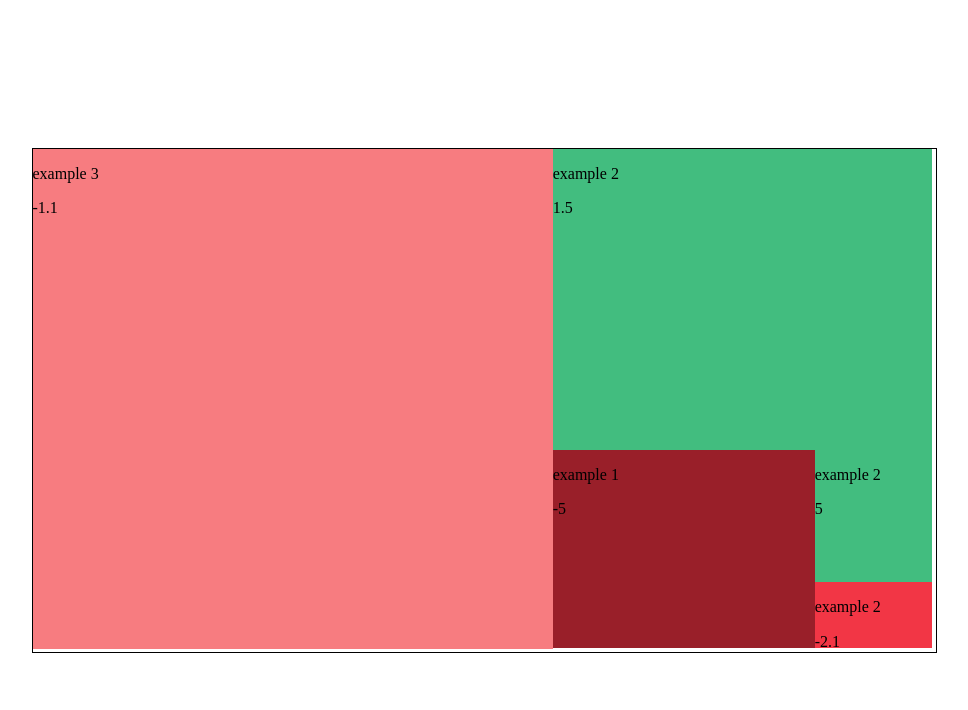
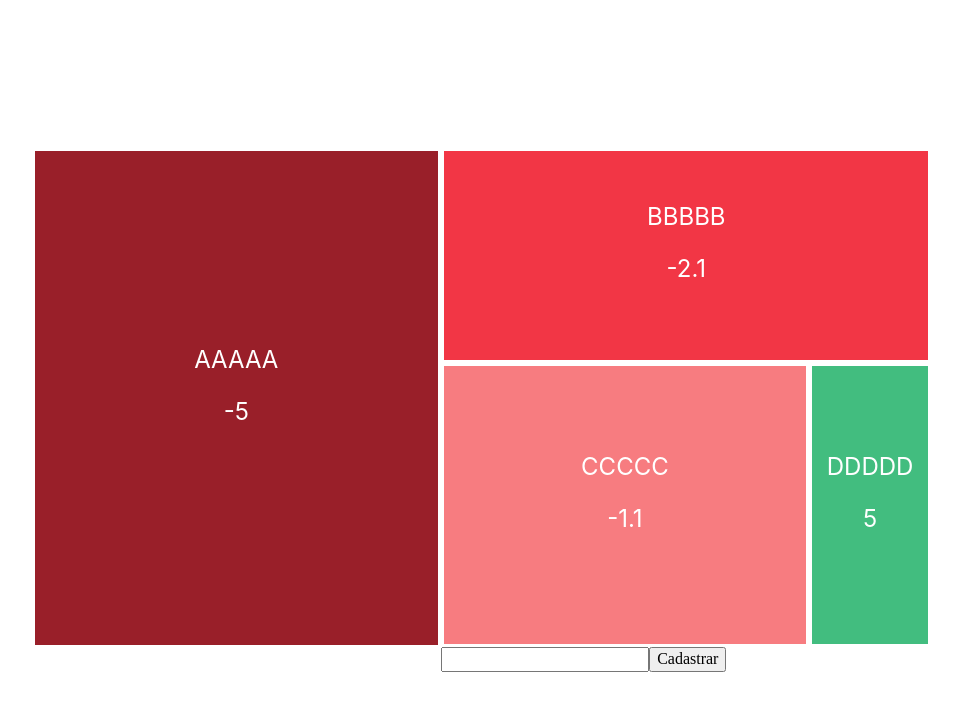
Before and after one commit to GuilhermeWatanabe/heatmap-react-app, a React (Create React App) app: page / in a window 1280 px wide. Shown: the top 710 px of the page, without its empty margins (156-1124 px from the left). Built offline with nearby package versions, Linux system fonts and the light colour scheme.

Commit message:
Feat: create the style for the stock boxes.

```diff
--- a/src/helpers/StocksHelper.tsx
+++ b/src/helpers/StocksHelper.tsx
@@ -1,14 +1,13 @@
-import { StockPanelSize } from "enums/StockPanelSize";
-import { IStock } from "interfaces/IStock";
+import { StockPanelSize } from 'enums/StockPanelSize';
+import { IStock } from 'interfaces/IStock';
 
 export default class StocksHelper {
-
 	private stocksTotalArea: number;
 	private proportionalityCoefficient: number;
 	private remainigHeight: number;
 	private remainigLenght: number;
 
-  constructor(private stocks: IStock[]) {
+	constructor(private stocks: IStock[], private resetMap: boolean = false) {
 		this.stocksTotalArea = this.sumTheAreaOfAllStocks();
 		this.proportionalityCoefficient = this.getProportionalityCoefficient();
 		this.remainigHeight = StockPanelSize.HEIGHT;
@@ -26,7 +25,7 @@ export default class StocksHelper {
 	public createTheBoxes(volume: number): number[] {
 		let height: number;
 		let width: number;
-    let proportionalVolume = volume * this.proportionalityCoefficient;
+		const proportionalVolume = volume * this.proportionalityCoefficient;
 
 		if(this.remainigHeight < this.remainigLenght) {
 			height = this.remainigHeight;
--- a/src/index.tsx
+++ b/src/index.tsx
@@ -4,8 +4,8 @@ import ReactDOM from 'react-dom/client';
 import './index.css';
 
 const root = ReactDOM.createRoot(
-  document.getElementById('root') as HTMLElement
+	document.getElementById('root') as HTMLElement
 );
 root.render(
-  <Heatmap />
+	<Heatmap />
 );
--- a/src/pages/Heatmap/Heatmap.module.scss
+++ b/src/pages/Heatmap/Heatmap.module.scss
@@ -1,5 +1,4 @@
 .heatmap {
-  border: 1px solid black;
   height: 505px;
   width: 905px;
 }
--- a/src/pages/Heatmap/Stock/Stock.module.scss
+++ b/src/pages/Heatmap/Stock/Stock.module.scss
@@ -1,21 +1,22 @@
 .stock {
   border: 3px solid white;
+  align-items: center;
   color: white;
   display: flex;
   flex-flow: column;
-  font-family: Arial, Helvetica, sans-serif;
-  font-size: 1.2em;
-  font-weight: bold;
+  float: left;
+  font-family: -apple-system, BlinkMacSystemFont, 'Segoe UI', Roboto, Oxygen, Ubuntu, Cantarell, 'Open Sans', 'Helvetica Neue', sans-serif;
+  font-size: 1.5em;
+  font-weight: 400;
+  justify-content: center;
+  text-transform: uppercase;
   justify-content: center;
 
   &:hover {
     border-color: #2962ff;
-
   }
 
   p {
-    height: 100%;
-    text-align: center;
-    width: 100%;
+    margin-block-start: 0;
   }
 }
--- a/src/pages/Heatmap/Stock/index.tsx
+++ b/src/pages/Heatmap/Stock/index.tsx
@@ -1,22 +1,23 @@
 import StocksHelper from 'helpers/StocksHelper';
 import { useEffect, useState } from 'react';
+import styles from './Stock.module.scss';
 
 interface Props {
 	id: number,
 	name: string,
 	value: number,
 	volume: number,
-  stocksHelper: StocksHelper
+  stocksHelper: StocksHelper,
 }
 
 export default function Stock(props: Props) {
 	const { id, name, value, volume, stocksHelper } = props;
 	const [background, setBackground] = useState<string>('');
-  let [height, width] = stocksHelper.createTheBoxes(volume);
+	const [height, setHeight] = useState<number>();
+	const [width, setWidth] = useState<number>();
 
 	const style = {
 		background: background,
-    float: 'left',
 		height: height + 'px',
 		width: width + 'px'
 	};
@@ -47,11 +48,14 @@ export default function Stock(props: Props) {
 	}
 
 	useEffect(() => {
+		const [h, w] =stocksHelper.createTheBoxes(volume);
+		setHeight(h);
+		setWidth(w);
 		colorSwitch(value);
 	}, []);
 
 	return (
-		<div style={style}>
+		<div className={styles.stock} style={style} >
 			<p>{name}</p>
 			<p>{value}</p>
 		</div>
--- a/src/pages/Heatmap/index.tsx
+++ b/src/pages/Heatmap/index.tsx
@@ -3,47 +3,63 @@ import styles from './Heatmap.module.scss';
 import Stock from './Stock';
 import { useEffect, useState } from 'react';
 import axios from 'axios';
-import http from 'http';
 import StocksHelper from 'helpers/StocksHelper';
 
 export default function Heatmap() {
 	//const [stocks, setStocks] = useState<IStock[]>([]);
+	const [newStock, setNewStock] = useState<string>('');
 	const stocks: IStock[] = [
 		{
 			id: 1,
-			name: 'example 1',
+			name: 'aaaaa',
 			value: -5,
-			volume: 1000
+			volume: 9588
 		},
 		{
 			id: 2,
-			name: 'example 2',
+			name: 'bbbbb',
 			value: -2.1,
-			volume: 150
+			volume: 4939
 		},
 		{
 			id: 3,
-			name: 'example 3',
+			name: 'ccccc',
 			value: -1.1,
-			volume: 5000
+			volume: 4901
 		},
 		{
 			id: 4,
-			name: 'example 2',
+			name: 'ddddd',
 			value: 5,
-			volume: 300
+			volume: 1638
 		},
-		{
-			id: 5,
-			name: 'example 2',
-			value: 1.5,
-			volume: 2200
-		},
-  ];
-  let stocksHelper: StocksHelper = new StocksHelper(stocks);
+	];
+	const stocksHelper: StocksHelper = new StocksHelper(stocks);
+
+	//function deleteStock(id: number): void {
+	//	axios.delete(`http://127.0.0.1:8000/api/stocks/${id}`)
+	//		.then(() => {
+	//			const list = stocks.filter(s => s.id !== id);
+	//			setStocks([...list]);
+	//		});
+	//}
+
+	function storeStock(e: React.FormEvent<HTMLFormElement>): void {
+		e.preventDefault();
+		axios.post('http://127.0.0.1:8000/api/stocks', {
+			name: newStock,
+			value: 100,
+			volume: 1000
+		})
+			.then((res) => {
+				setStocks([...stocks, res.data]);
+				alert('Cadastrdo.');
+			});
+
+	}
 
 	useEffect(() => {
-		//axios.get('https://62683b4a01dab900f1cb8963.mockapi.io/stock')
+		//axios.get<IStock[]>('http://127.0.0.1:8000/api/stocks')
 		//	.then(res => setStocks(res.data));
 	}, []);
 
@@ -57,6 +73,10 @@ export default function Heatmap() {
 						stocksHelper={stocksHelper}
 					/>
 				))}
+			<form onSubmit={(e) => storeStock(e)}>
+				<input type="text" onChange={e => setNewStock(e.target.value)} />
+				<button type='submit'>Cadastrar</button>
+			</form>
 		</main>
 	);
 }
```
Lines whose indentation alone changed are shown as unchanged.
